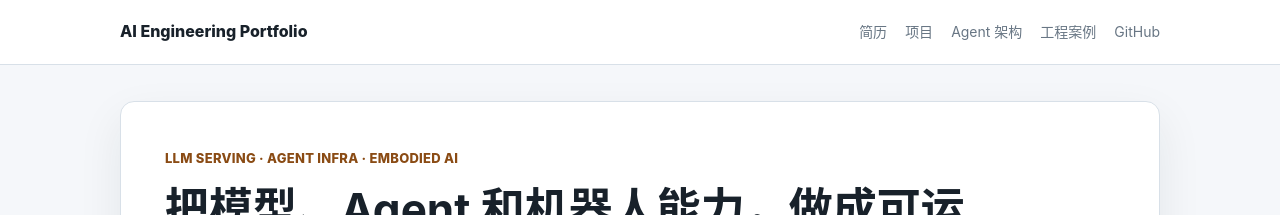
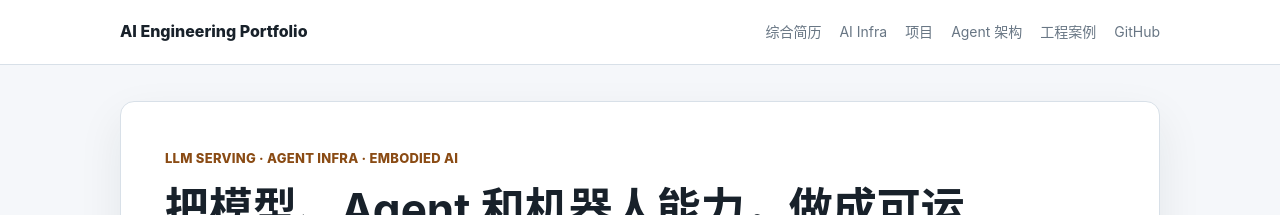
Before and after one commit to jakezai250808-sudo/agent-harness-portfolio, a Jekyll site: the page built from index.md, in a window 1280 px wide. Shown: the top 215 px of the page. Built offline with Jekyll 4.4.1, drawn with Linux system fonts in a browser that asks for light colours.

Commit message:
Link dedicated AI Infra resume in navigation

```diff
--- a/_layouts/default.html
+++ b/_layouts/default.html
@@ -12,7 +12,8 @@
       <div class="container nav">
         <a class="brand" href="{{ '/' | relative_url }}">AI Engineering Portfolio</a>
         <nav aria-label="Primary navigation">
-          <a href="{{ '/resume/' | relative_url }}">简历</a>
+          <a href="{{ '/resume/' | relative_url }}">综合简历</a>
+          <a href="{{ '/ai-infra/' | relative_url }}">AI Infra</a>
           <a href="{{ '/#projects' | relative_url }}">项目</a>
           <a href="{{ '/docs/architecture.html' | relative_url }}">Agent 架构</a>
           <a href="{{ '/cases/failure-cases.html' | relative_url }}">工程案例</a>
```
